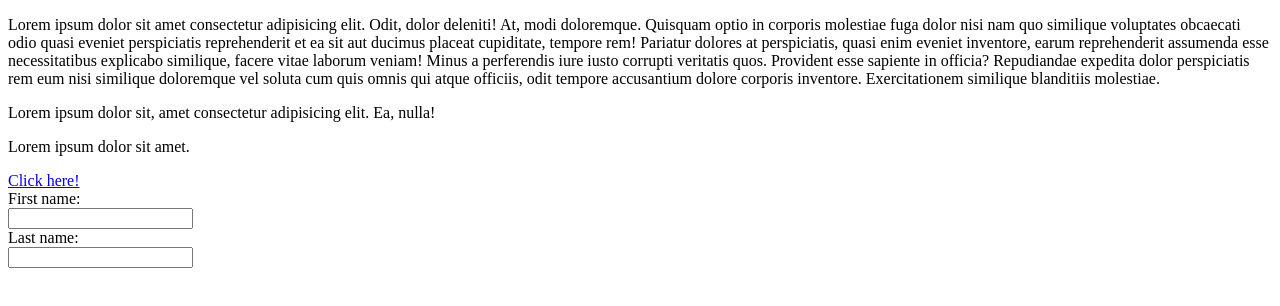
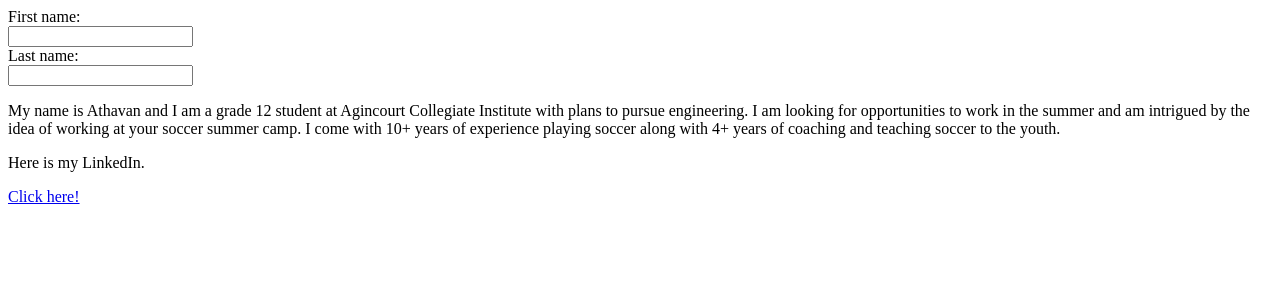
Before and after one commit to athavan710/java-assignment1, a website: page index.html in a window 1280 px wide. Drawn offline with Linux system fonts and the light colour scheme.

Commit message:
Add a personal introduction and LinkedIn link

```diff
--- a/index.html
+++ b/index.html
@@ -8,26 +8,7 @@
 </head>
 
 <body>
-    <div>
-        <p id="" class="">Lorem ipsum dolor sit amet consectetur adipisicing elit. Odit, dolor deleniti! At, modi
-            doloremque. Quisquam optio
-            in corporis molestiae fuga dolor nisi nam quo similique voluptates obcaecati odio quasi eveniet perspiciatis
-            reprehenderit et ea sit aut ducimus placeat cupiditate, tempore rem! Pariatur dolores at perspiciatis, quasi
-            enim
-            eveniet inventore, earum reprehenderit assumenda esse necessitatibus explicabo similique, facere vitae
-            laborum
-            veniam! Minus a perferendis iure iusto corrupti veritatis quos. Provident esse sapiente in officia?
-            Repudiandae
-            expedita dolor perspiciatis rem eum nisi similique doloremque vel soluta cum quis omnis qui atque officiis,
-            odit
-            tempore accusantium dolore corporis inventore. Exercitationem similique blanditiis molestiae.</p>
-        <p>Lorem ipsum dolor sit, amet consectetur adipisicing elit. Ea, nulla!</p>
-        <p>Lorem ipsum dolor sit amet.</p>
-    </div>
 
-
-
-    <a href="https://www.rockauto.com/" target="_blank">Click here!</a>
 
 
 
@@ -42,6 +23,16 @@
         <input type="text" id="lname" name="lname">
     </form>
 
+    <div>
+        <p id="" class="">My name is Athavan and I am a grade 12 student at Agincourt Collegiate Institute with plans
+            to pursue engineering. I am looking for opportunities to work in the summer and am intrigued by the idea of working
+            at your soccer summer camp. I come with 10+ years of experience playing soccer along with 4+ years of coaching
+            and teaching soccer to the youth.
+        </p>
+        <p>Here is my LinkedIn.</p>
+    </div>
+    <a href="https://www.linkedin.com/in/athavan-mahadevan-536bab2b8/" target="_blank">Click here!</a>
+
 
 </body>
 
```
